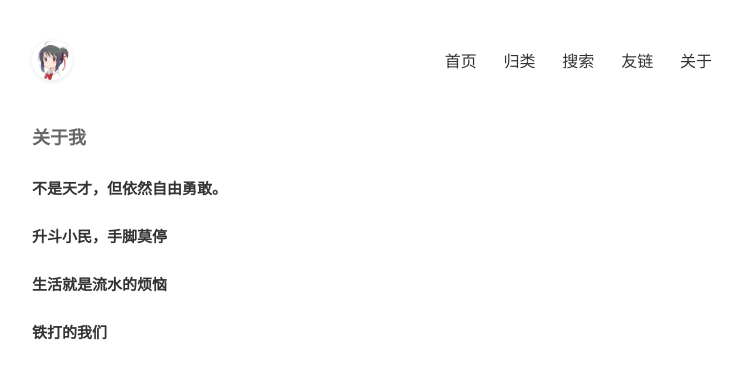
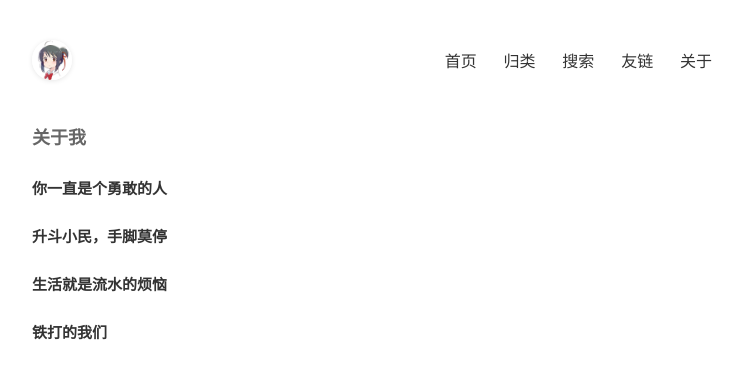
Before and after one commit to yoyofee/yoyofee.github.io, a Jekyll site: the page built from pages/about.md, in a window 1280 px wide. Shown: the top 370 px of the page, without its empty margins (268-1011 px from the left). Built offline with Jekyll 4.4.1, drawn with Linux system fonts in a browser that asks for light colours; comment, search, counter and statistics services are not loaded.

Commit message:
修改文件: pages/about.md

```diff
--- a/pages/about.md
+++ b/pages/about.md
@@ -3,7 +3,7 @@ layout: mypost
 title: 关于我
 ---
 
-#### 不是天才，但依然自由勇敢。
+#### 你一直是个勇敢的人
 #### 升斗小民，手脚莫停
 #### 生活就是流水的烦恼
 #### 铁打的我们
```
